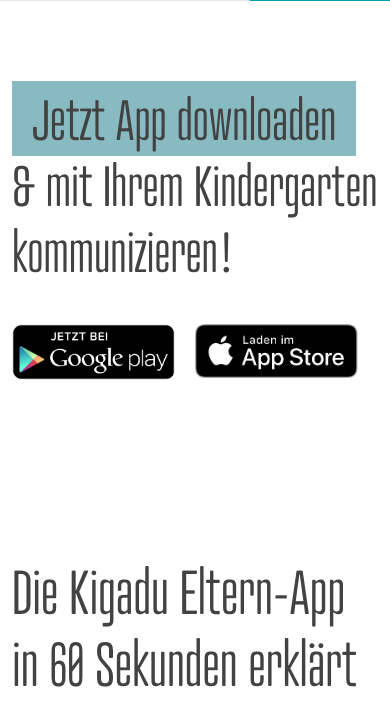
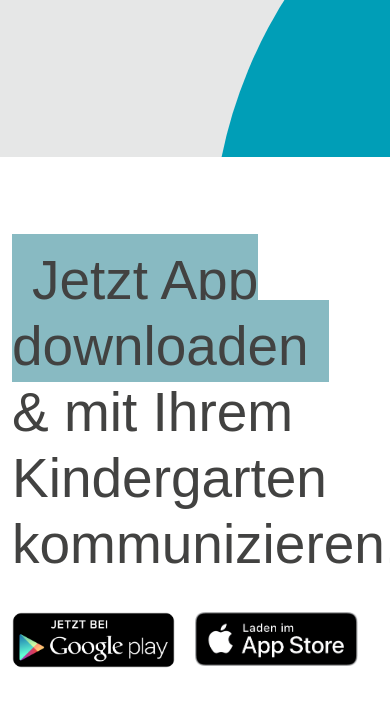
Before and after one commit to alexMstar1/kigadu, a PHP site: page / in a window 390 px wide; the page is wider, and only the part inside the window is pictured. Shown: the part 1065-1774 px from the top of that part. Run offline with PHP 8.4, Linux system fonts and the light colour scheme; some libraries are stand-ins or nearby versions; some web fonts are replaced.

Commit message:
remove fullpage js and make fixes related to it

```diff
--- a/app/index.html
+++ b/app/index.html
@@ -27,7 +27,7 @@
                         </div>
                     </div>
                     <ul class="col col-md-7 header__menu header-menu justify-content-between align-items-end">
-                        <li class="header-menu__item" id="toDownload"><a href="#downlaod">download</a></li>
+                        <li class="header-menu__item"><a href="#download">download</a></li>
                         <li class="header-menu__item"><a href="#functions">funktionen</a></li>
                         <li class="header-menu__item"><a href="#activation">aktivierung</a></li>
                         <li class="header-menu__item"><a href="#faq">faq</a></li>
@@ -67,10 +67,7 @@
         </div>
     </section>
 
-    <div id="fullpage">
-
-        <div class="section fullpage__main-wrapper" data-anchor="main">
-
+    <div class="main-download-wrapper">
         <main class="main">
             <div class="container">
                 <div class="row d-flex justify-content-between">
@@ -120,7 +117,7 @@
             </div>
         </main>
 
-            <section class="download">
+        <section class="download" id="download">
             <div class="container">
                 <div class="row">
                     <div class="col col-md-6">
@@ -143,7 +140,8 @@
         </section>
     </div>
 
-        <div class="section" data-anchor="video">
+
+
     <section class="video">
         <div class="container">
             <div class="row">
@@ -160,10 +158,9 @@
         </video>
         <div class="mwcontroll-slider"></div>
     </section>
-        </div>
 
-        <div class="section" data-anchor="functions">
-            <section class="functions">
+
+    <section class="functions" id="functions">
         <div class="container">
             <div class="row">
                 <div class="col col-md-12 d-flex align-items-center flex-column">
@@ -244,10 +241,9 @@
             <img src="./assets/img/functions-slider-arrow.svg" alt="">
         </div>
     </section>
-        </div>
 
-        <div class="section" data-anchor="activation">
-            <section class="activation">
+
+    <section class="activation" id="activation">
         <div class="container">
             <div class="row">
                 <div class="col col-md-12 d-flex justify-content-center">
@@ -327,10 +323,9 @@
             </div>
         </div>
     </section>
-        </div>
 
-        <div class="section" data-anchor="faq">
-            <section class="faq">
+
+    <section class="faq" id="faq">
         <div class="container">
             <div class="row">
                 <div class="col col-md-12 d-flex justify-content-center">
@@ -473,95 +468,12 @@
 
         </div>
     </footer>
-        </div>
-
-    </div>
-
-    <script>
-        // Fullpage.js destroy on mobile
-
-        fullpagejs = document.querySelector('#fullpage')
-        let initialMoblieValue
-
-        if (document.documentElement.clientWidth > 768) {
-            fullpagejs.setAttribute('id', 'fullpage')
-        } else {
-            fullpagejs.setAttribute('id', 'fullpage-destroyed')
-            document.querySelector('.download').setAttribute('id', 'download')
-            document.querySelector('.functions').setAttribute('id', 'functions')
-            document.querySelector('.activation').setAttribute('id', 'activation')
-            document.querySelector('.faq').setAttribute('id', 'faq')
-        }
-    </script>
 
     <!-- Swiper JS -->
     <script src="https://unpkg.com/swiper/swiper-bundle.min.js"></script>
     <!-- GSAP -->
     <script src="https://cdnjs.cloudflare.com/ajax/libs/gsap/3.10.4/gsap.min.js"></script>
-
-    <!-- Initialize Swiper -->
-    <script>
-      var phoneSlider = new Swiper(".phone-slider__swiper", {
-        autoplay: {
-            delay: 5000,
-        },
-        rewind: true,
-        navigation: {
-            nextEl: ".swiper-button-next-unique",
-            prevEl: ".swiper-button-prev-unique",
-        },
-      });
-
-      var functionsSlider = new Swiper(".functions-slider__swiper", {
-        slidesPerView: 4,
-        spaceBetween: 30,
-        navigation: {
-            nextEl: ".swiper-button-next-unique",
-            prevEl: ".swiper-button-prev-unique",
-        },
-        breakpoints: {
-            1400: {slidesPerView: 4},
-            1200: {slidesPerView: 3},
-            768: {slidesPerView: 2},
-            0: {slidesPerView: 1}
-        }
-      });
-    </script>
-
-    <script>
-
-    </script>
-
-    <!-- scripts -->
-    <script type="text/javascript" src="./scripts/fullpage.min.js"></script>
-
-    <!-- Initialize fullpage.js -->
-    <script>
-        let header = document.querySelector(".header")
-        let main = document.querySelector(".main")
-
-        new fullpage('#fullpage', {
-            anchors:['main', 'video', 'functions', 'activation', 'faq'],
-            autoScrolling:true,
-            scrollHorizontally: true,
-            onScrollOverflow: function(section, slide, position, direction) {
-
-                const headerTracker = (section, position) => {
-                    if (position < 50 && section == 'main') {
-                        header.classList.remove("compressed");
-                        main.classList.remove("compressed");
-                    } else {
-                        header.classList.add("compressed");
-                        main.classList.add("compressed");
-                    }
-                }
-
-                headerTracker(section.anchor, position)
-            }
-
-        });
-    </script>
-
+    <!-- Core scripts -->
     <script src="./scripts/core.js"></script>
 
 </body>
--- a/app/styles/css/main.css
+++ b/app/styles/css/main.css
@@ -4,15 +4,15 @@
 
 @font-face {
   font-family: 'Atrament Medium';
-  src: url("../../assets/fonts/Atrament-3-Light.otf"); }
+  src: url("../../assets/fonts/Atrament-5-Medium.otf"); }
 
 @font-face {
   font-family: 'Atrament Bold';
-  src: url("../../assets/fonts/Atrament-3-Light.otf"); }
+  src: url("../../assets/fonts/Atrament-7-Bold.otf"); }
 
 @font-face {
   font-family: 'Atrament Heavy';
-  src: url("../../assets/fonts/Atrament-3-Light.otf"); }
+  src: url("../../assets/fonts/Atrament-8-Heavy.otf"); }
 
 @font-face {
   font-family: 'MuseoSans 500';
@@ -51,7 +51,7 @@ p {
   display: inline-block;
   padding: 15px 20px 5px 20px; }
 
-.fullpage__main-wrapper {
+.main-download-wrapper {
   overflow-x: hidden; }
 
 .header, .header-mobile {
@@ -217,22 +217,25 @@ p {
     padding: 350px 0 90px 0; }
     @media screen and (max-width: 1200px) {
       .main.compressed {
-        margin-top: 0; } }
+        padding: 400px 0 90px 0; } }
+    @media screen and (max-width: 992px) {
+      .main.compressed {
+        padding: 350px 0 90px 0; } }
+    @media screen and (max-width: 768px) {
+      .main.compressed {
+        padding: 180px 0; } }
   @media screen and (max-width: 1200px) {
     .main {
-      margin-top: 193px;
-      padding: 220px 0 90px 0; } }
+      padding: 400px 0 90px 0; } }
   @media screen and (max-width: 992px) {
     .main {
-      margin-top: 157px;
       overflow: hidden;
-      padding: 180px 0 90px 0; }
+      padding: 350px 0 90px 0; }
       .main .col-md-6 {
         width: 54%; } }
   @media screen and (max-width: 768px) {
     .main {
-      margin-top: 90px;
-      padding: 90px 0; } }
+      padding: 180px 0; } }
   @media screen and (max-width: 992px) {
     .main .main__wrapper-info {
       width: 46%; } }
--- a/app/styles/sass/_fonts.sass
+++ b/app/styles/sass/_fonts.sass
@@ -4,15 +4,15 @@
 
 @font-face
     font-family: 'Atrament Medium'
-    src: url('../../assets/fonts/Atrament-3-Light.otf')
+    src: url('../../assets/fonts/Atrament-5-Medium.otf')
 
 @font-face
     font-family: 'Atrament Bold'
-    src: url('../../assets/fonts/Atrament-3-Light.otf')
+    src: url('../../assets/fonts/Atrament-7-Bold.otf')
 
 @font-face
     font-family: 'Atrament Heavy'
-    src: url('../../assets/fonts/Atrament-3-Light.otf')
+    src: url('../../assets/fonts/Atrament-8-Heavy.otf')
 
 @font-face
     font-family: 'MuseoSans 500'
--- a/app/styles/sass/main.sass
+++ b/app/styles/sass/main.sass
@@ -30,7 +30,7 @@ p
   display: inline-block
   padding: 15px 20px 5px 20px
 
-.fullpage__main-wrapper
+.main-download-wrapper
   overflow-x: hidden
 
 .header, .header-mobile
@@ -188,20 +188,21 @@ p
   &.compressed
     padding: 350px 0 90px 0
     @media screen and (max-width: $xlarge)
-      margin-top: 0
+      padding: 400px 0 90px 0
+    @media screen and (max-width: $large)
+      padding: 350px 0 90px 0
+    @media screen and (max-width: $medium)
+      padding: 180px 0
 
   @media screen and (max-width: $xlarge)
-    margin-top: 193px
-    padding: 220px 0 90px 0
+    padding: 400px 0 90px 0
   @media screen and (max-width: $large)
-    margin-top: 157px
     overflow: hidden
-    padding: 180px 0 90px 0
+    padding: 350px 0 90px 0
     .col-md-6
       width: 54%
   @media screen and (max-width: $medium)
-    margin-top: 90px
-    padding: 90px 0
+    padding: 180px 0
 
   .main__wrapper-info
     @media screen and (max-width: $large)
```
Also changed, not shown: app/scripts/core.js (+43 -11 lines). Lines whose indentation alone changed are shown as unchanged.
